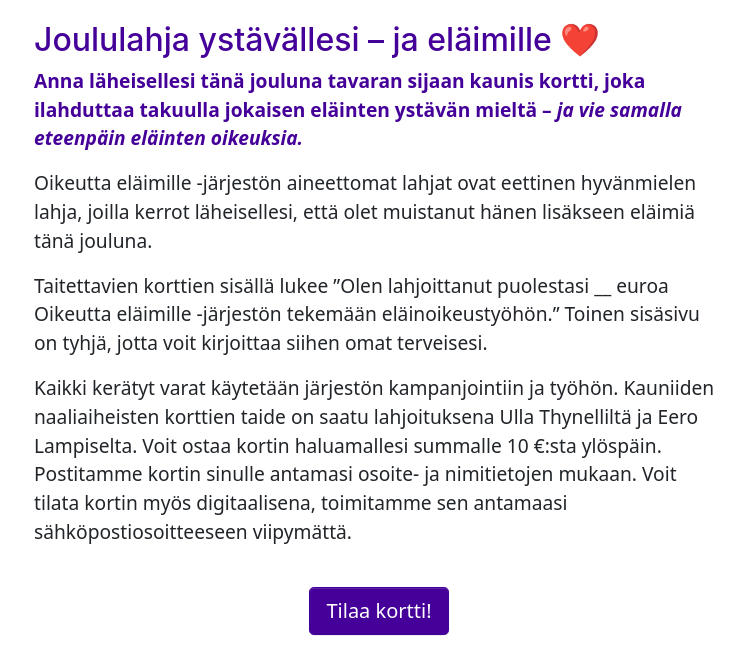
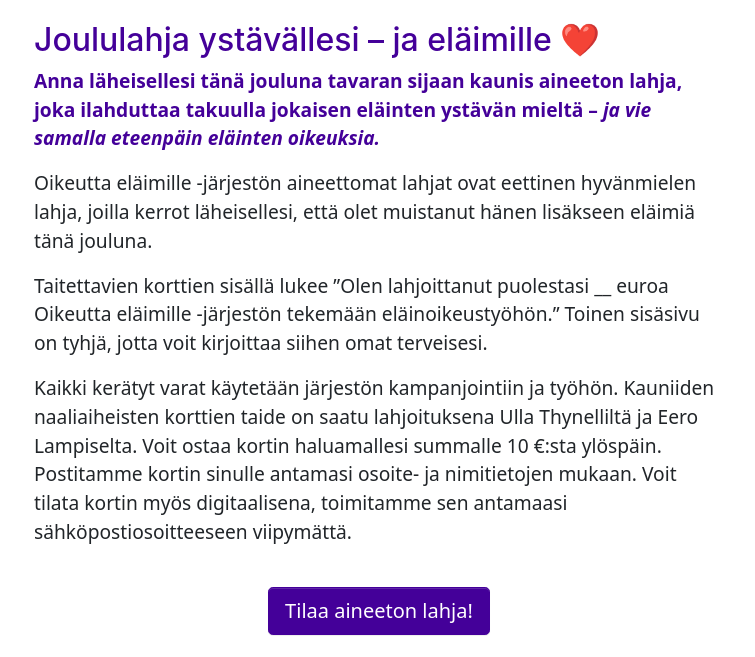
Before and after one commit to oikeuttaelaimille/joulu-2017, a Gatsby site in the folder frontend/: page / in a window 1280 px wide. Shown: the part 617-1274 px from the top of the page, without its empty margins (261-1016 px from the left). Built offline with nearby package versions, Linux system fonts and the light colour scheme; Gatsby itself is replaced by a stand-in of ours; grey boxes are pictures that could not be loaded; a web font is replaced by a local one.

Commit message:
tekstejä muutettu

```diff
--- a/frontend/src/pages/index.tsx
+++ b/frontend/src/pages/index.tsx
@@ -48,7 +48,7 @@
           <h2 className="text-primary">Joululahja ystävällesi – ja eläimille ❤️</h2>
 
           <p className="font-weight-bold text-primary">
-            Anna läheisellesi tänä jouluna tavaran sijaan kaunis kortti, joka ilahduttaa takuulla jokaisen eläinten ystävän mieltä –{' '}
+            Anna läheisellesi tänä jouluna tavaran sijaan kaunis aineeton lahja, joka ilahduttaa takuulla jokaisen eläinten ystävän mieltä –{' '}
             <i>ja vie samalla eteenpäin eläinten oikeuksia.</i>
           </p>
           <p>
@@ -67,7 +67,7 @@
           </p>
           <div className="justify-content-center d-flex flex-row">
             <button type="button" className="btn btn-primary btn-lg mt-4 mb-4" data-card-id="Naalikortti" onClick={selectCard}>
-              Tilaa kortti!
+              Tilaa aineeton lahja!
             </button>
           </div>
 
@@ -109,7 +109,7 @@
         <Img fluid={data.naali.childImageSharp.fluid} className="mb-4" />
         <div className="justify-content-center d-flex flex-row">
           <button type="button" className="btn btn-primary btn-lg mb-4" data-card-id="Naalikortti" onClick={selectCard}>
-            Tilaa kortti!
+            Tilaa aineeton lahja!
           </button>
         </div>
         <div className="text-center">
```
